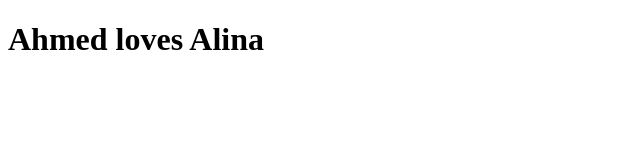
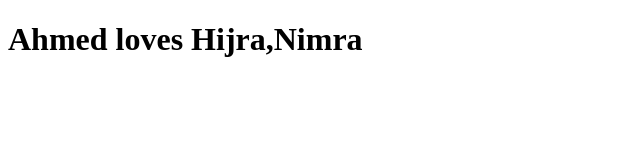
Before and after one commit to Shamoon001/Ahmed-001, a plain HTML site: page index.html in a window 1280 px wide. Shown: the whole page, without its empty margins (0-640 px from the left). Drawn offline with Linux system fonts and the light colour scheme.

Commit message:
Update index.html

```diff
--- a/index.html
+++ b/index.html
@@ -6,6 +6,6 @@
     <title>Document</title>
 </head>
 <body>
-    <h1>Ahmed loves Alina </h1>
+    <h1>Ahmed loves Hijra,Nimra </h1>
 </body>
 </html>
```
